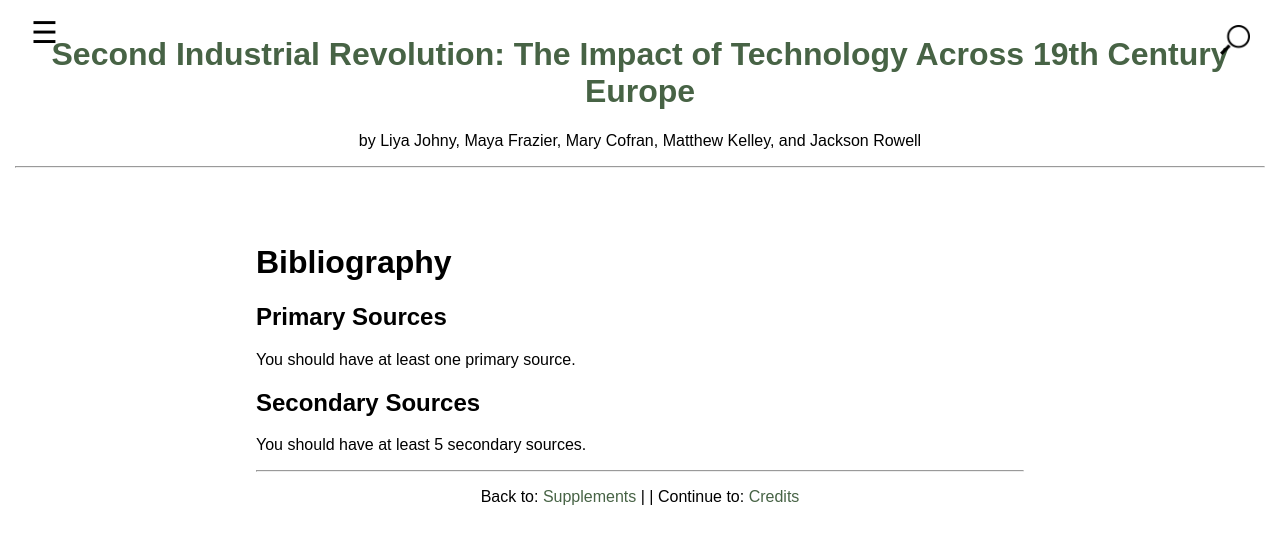
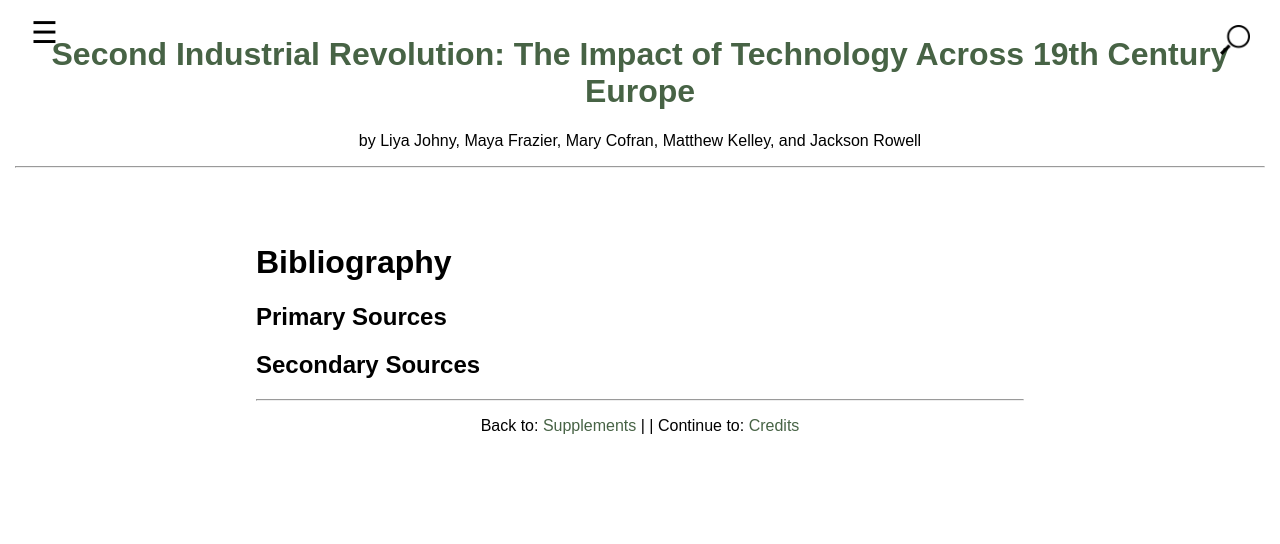
Before and after one commit to Kelley-Matthew/EUH3205, a Jekyll site: the page built from 005_bibliography.md, in a window 1280 px wide. Shown: the top 544 px of the page. Built offline with Jekyll 4.4.1, drawn with Linux system fonts in a browser that asks for light colours.

Commit message:
Update 005_bibliography.md

```diff
--- a/005_bibliography.md
+++ b/005_bibliography.md
@@ -8,8 +8,6 @@ number: 5
 
 ## Primary Sources
 
-You should have at least one primary source.
+
 
 ## Secondary Sources
-
-You should have at least 5 secondary sources.
```
